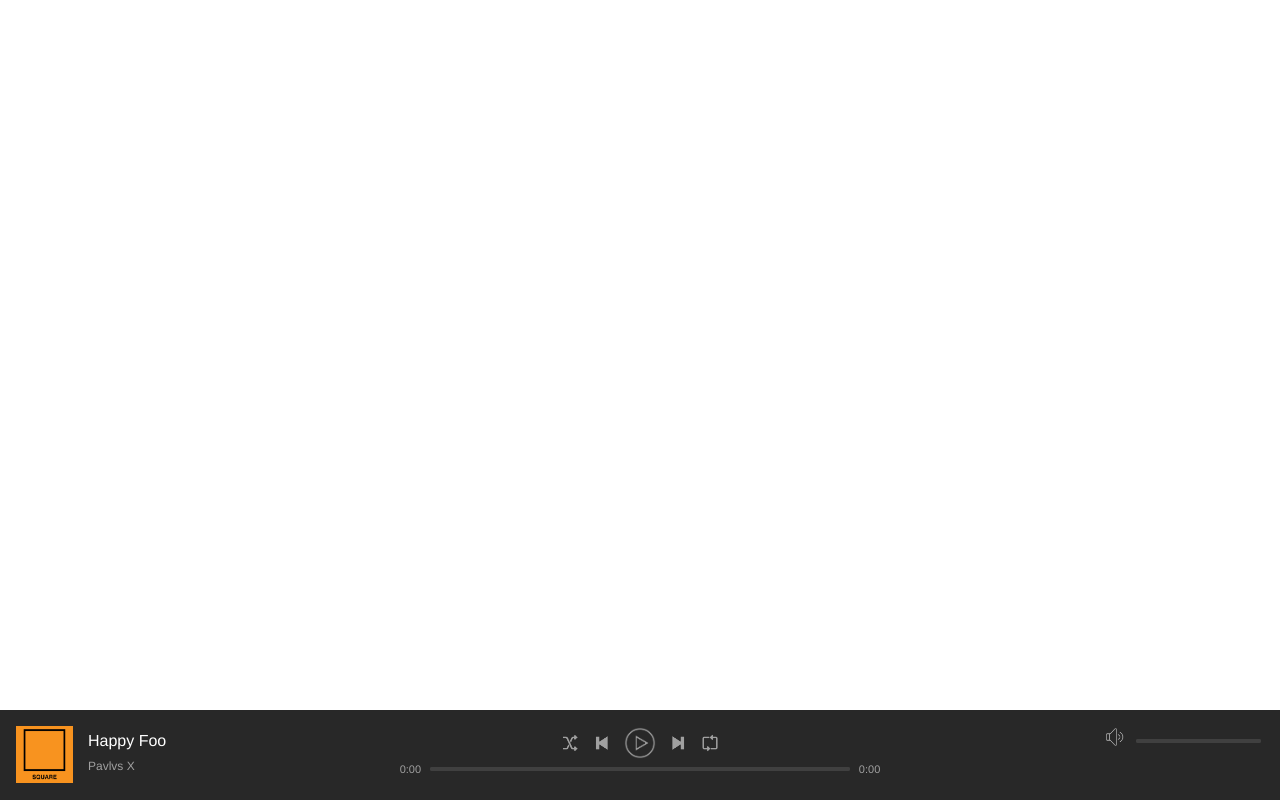
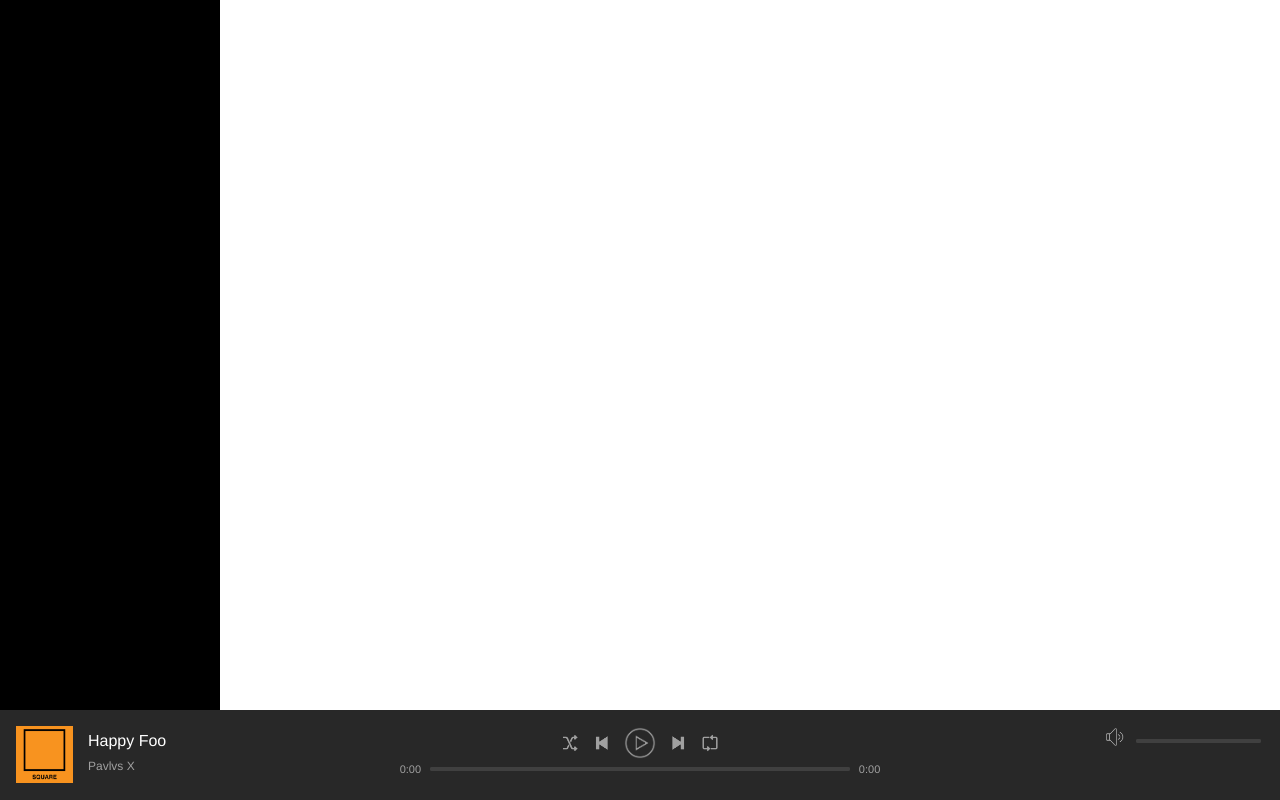
Before and after one commit to pavlvs/spoticlone, a PHP site: page / in a window 1280 px wide. Run offline with PHP 8.4, Linux system fonts and the light colour scheme; the visitor is signed in with stand-in values (Sample User, id 1).

Commit message:
added and styled navBarContainer

```diff
--- a/assets/css/style.css
+++ b/assets/css/style.css
@@ -148,3 +148,12 @@ body {
     min-height: 100%;
     width: 100%;
 }
+
+#navBarContainer {
+    background-color: #000;
+    width: 220px;
+    height: 100vh;
+    position: fixed;
+    top: 0;
+    left: 0;
+}
--- a/index.php
+++ b/index.php
@@ -20,7 +20,9 @@ if (isset($_SESSION['userLoggedIn'])) {
 <body>
 	<div id="mainContainer">
 		<div id="topContainer">
+			<div id="navBarContainer">
 
+			</div><!--End of navBarContainer -->
 		</div><!--End of topContainer -->
 		<div id="nowPlayingBarContainer">
 			<div id="nowPlayingBar">
```
